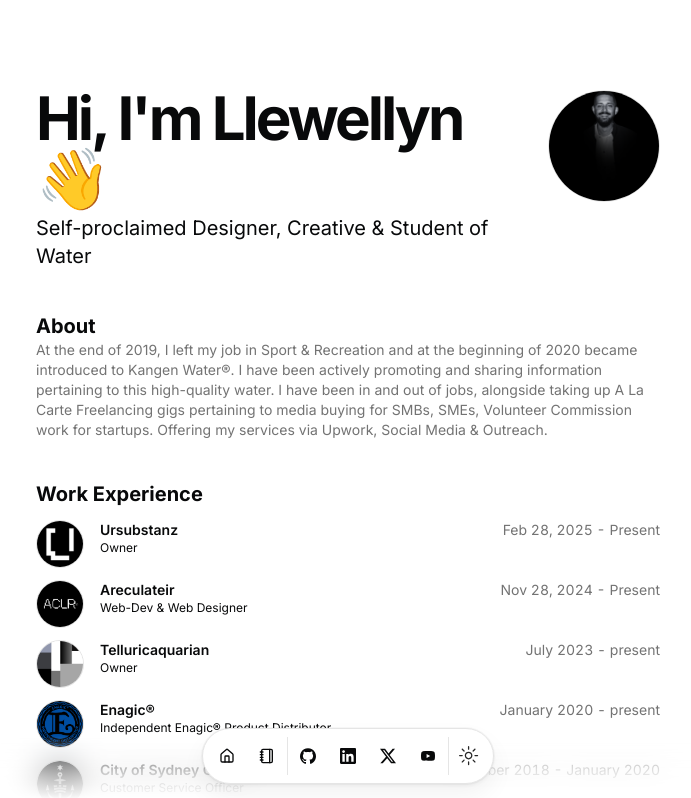
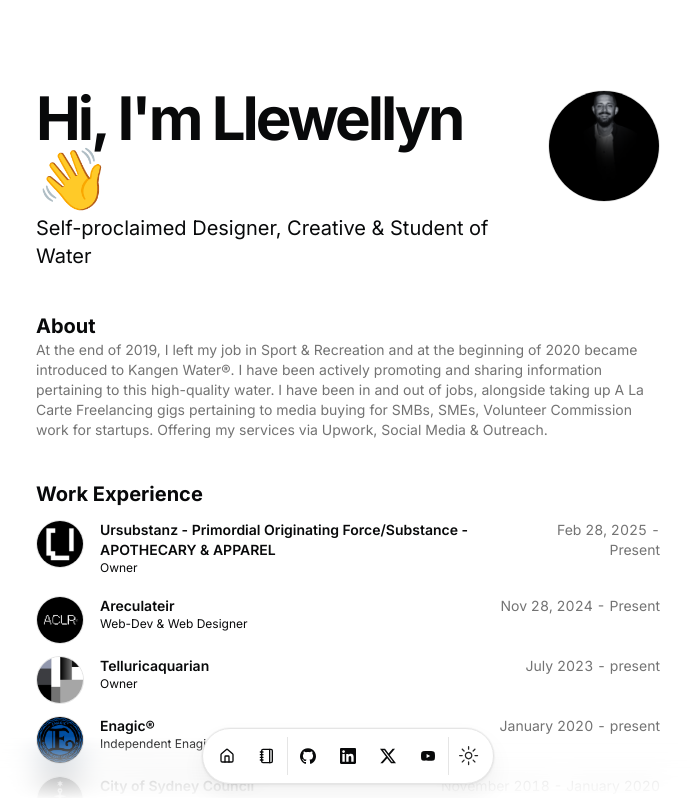
Before and after one commit to telluricaquarian/curriculumvitae, a Next.js app: page / in a window 1280 px wide. Shown: the top 798 px of the page, without its empty margins (292-983 px from the left). Built offline with nearby package versions, Linux system fonts and the light colour scheme.

Commit message:
Updated portfolio with latest changes

```diff
--- a/src/data/resume.tsx
+++ b/src/data/resume.tsx
@@ -72,7 +72,7 @@
 
   work: [
     {
-      company: "Ursubstanz",
+      company: "Ursubstanz - Primordial Originating Force/Substance - APOTHECARY & APPAREL",
       href: "https://ursubstanz.com/",
       badges: [],
       location: "Planet Earth",
```
